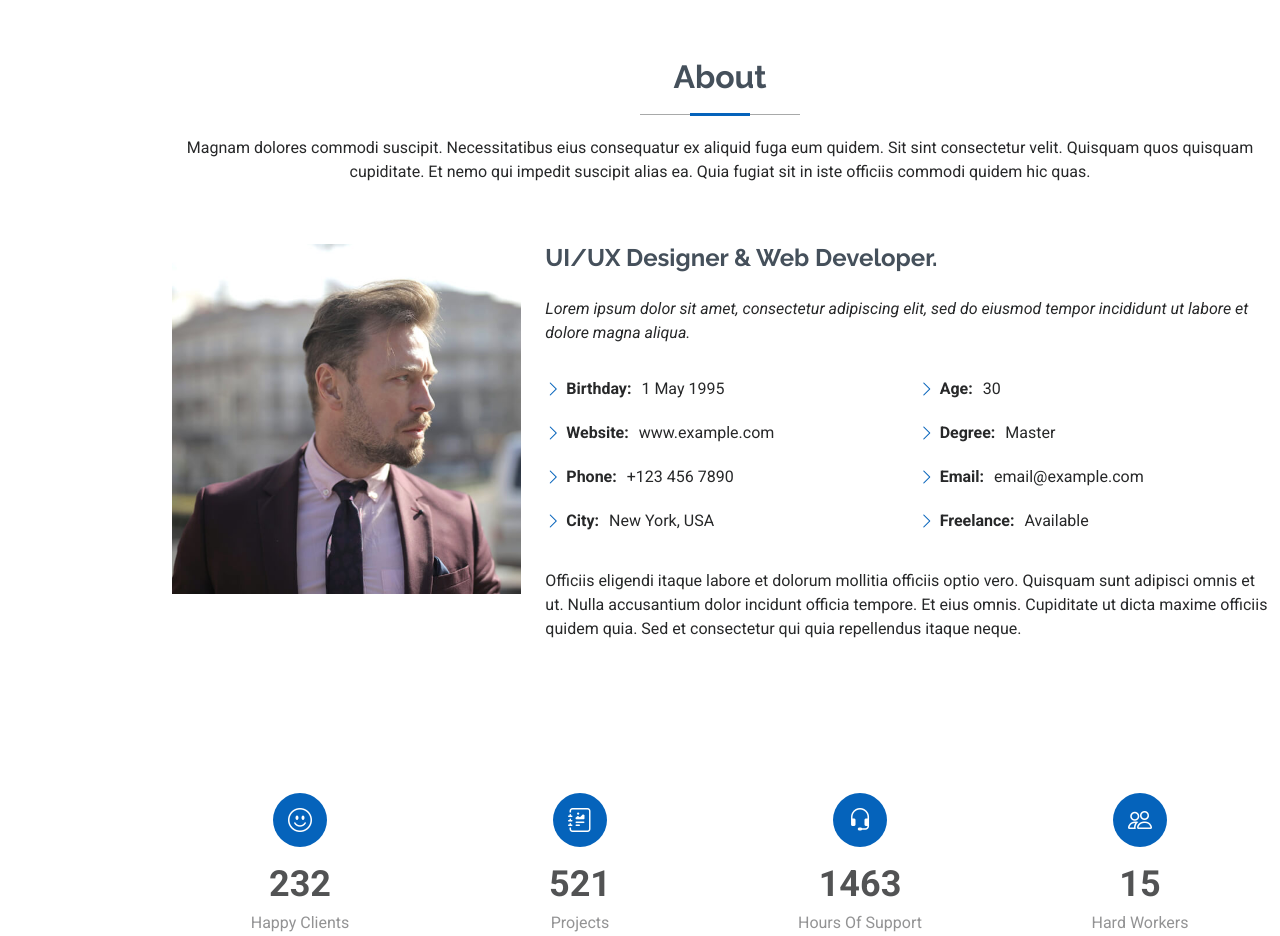
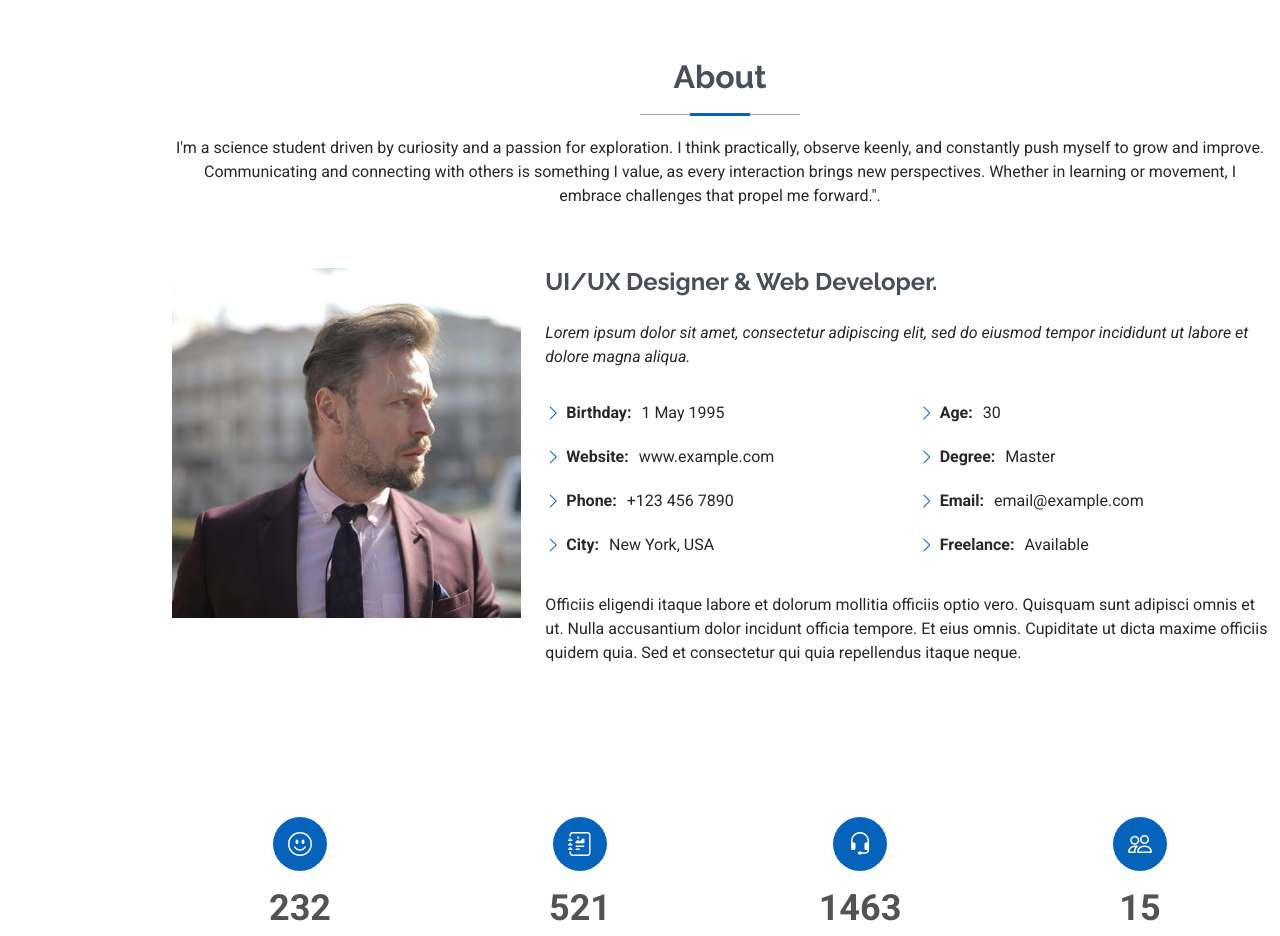
Before and after one commit to Janaksoni2118/Janak_Portfolio, a plain HTML site: page index.html in a window 1280 px wide. Shown: the part 802-1738 px from the top of the page. Drawn offline with Linux system fonts and the light colour scheme.

Commit message:
Update index.html

```diff
--- a/index.html
+++ b/index.html
@@ -86,7 +86,7 @@
       <!-- Section Title -->
       <div class="container section-title" data-aos="fade-up">
         <h2>About</h2>
-        <p>Magnam dolores commodi suscipit. Necessitatibus eius consequatur ex aliquid fuga eum quidem. Sit sint consectetur velit. Quisquam quos quisquam cupiditate. Et nemo qui impedit suscipit alias ea. Quia fugiat sit in iste officiis commodi quidem hic quas.</p>
+        <p>I'm a science student driven by curiosity and a passion for exploration. I think practically, observe keenly, and constantly push myself to grow and improve. Communicating and connecting with others is something I value, as every interaction brings new perspectives. Whether in learning or movement, I embrace challenges that propel me forward.".</p>
       </div><!-- End Section Title -->
 
       <div class="container" data-aos="fade-up" data-aos-delay="100">
```
